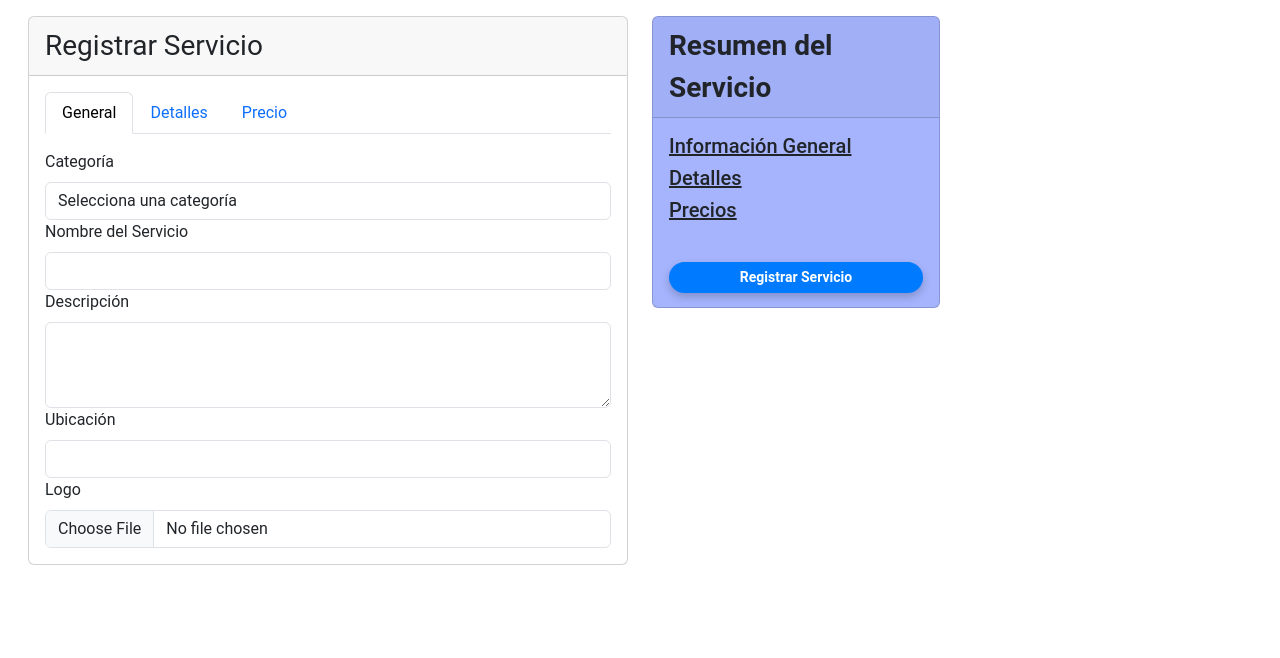
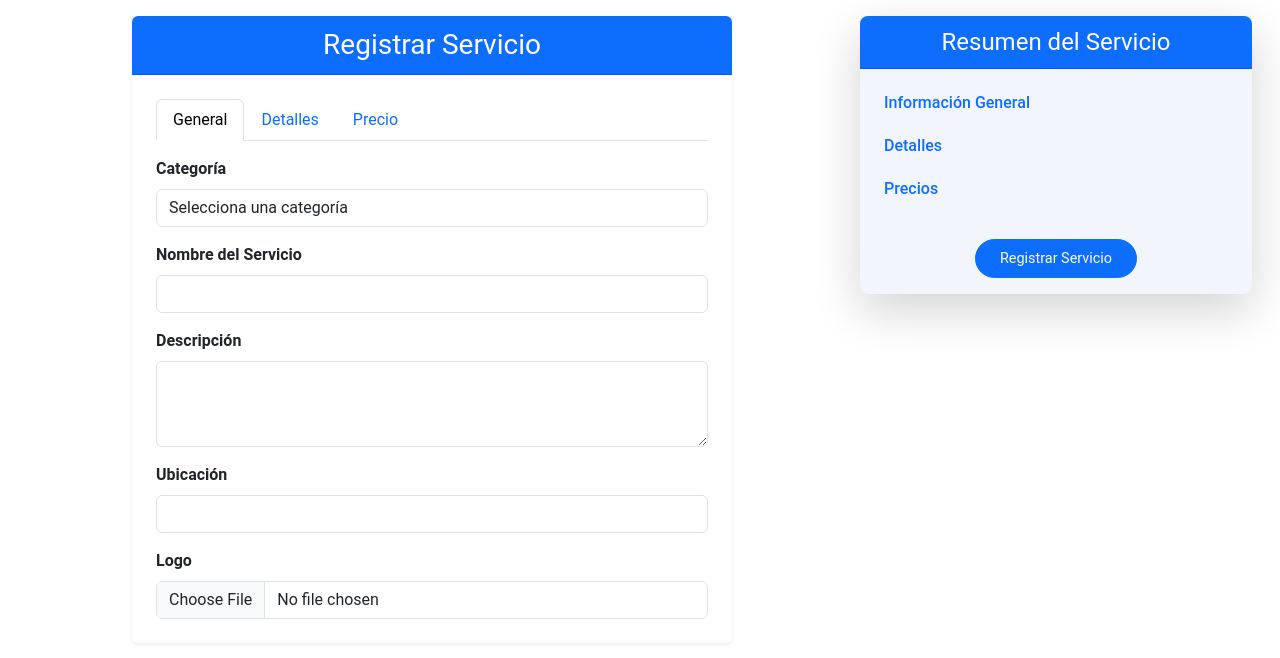
Before and after one commit to oscaralfrm/Grupo5-Comision3k2-SeminarioIntegrador, a React (Vite) app in the folder harp/: page /instructor/1/crear-servicio in a window 1280 px wide. Shown: the top 658 px of the page. Built offline with nearby package versions, Linux system fonts and the light colour scheme.

Commit message:
Arreglos de Registro Servicio

```diff
--- a/harp/src/Components/Instructor/Servicio/RegistrarServicio.jsx
+++ b/harp/src/Components/Instructor/Servicio/RegistrarServicio.jsx
@@ -13,7 +13,7 @@ const ServicioForm = () => {
     frecuencia: "",
     capacidadMaxima: "",
     costo: "",
-    metodoPago: ""
+    metodoPago: "",
   });
 
   const handleInputChange = (e) => {
@@ -25,16 +25,19 @@ const ServicioForm = () => {
   };
 
   return (
-    <Row className="m-3" style={{ fontFamily: 'Roboto, sans-serif' }}>
-      <Col xs={12} md={6}>
-        <Card>
-          <Card.Header className="fs-3">Registrar Servicio</Card.Header>
-          <Card.Body>
-            <Tabs activeKey={activeTab} onSelect={(k) => setActiveTab(k)}>
+    <div style={{ fontFamily: "Roboto, sans-serif" }}>
+      <Row className="m-3">
+        <Col xs={12} md={8} lg={6} className="mx-auto">
+          <Card className="shadow-sm rounded" style={{ border: 'none' }}>
+            <Card.Header className="fs-3 text-center bg-primary text-white rounded-top">
+              Registrar Servicio
+            </Card.Header>
+            <Card.Body className="p-4">
+              <Tabs activeKey={activeTab} onSelect={(k) => setActiveTab(k)} className="mb-3">
                 <Tab eventKey="general" title="General">
-                <Form className="mt-3">
+                  <Form>
                     <Form.Group controlId="categoria">
-                    <Form.Label>Categoría</Form.Label>
+                      <Form.Label className="fw-semibold">Categoría</Form.Label>
                       <Form.Control
                         as="select"
                         name="categoria"
@@ -48,8 +51,8 @@ const ServicioForm = () => {
                       </Form.Control>
                     </Form.Group>
 
-                  <Form.Group controlId="nombreServicio">
-                    <Form.Label>Nombre del Servicio</Form.Label>
+                    <Form.Group controlId="nombreServicio" className="mt-3">
+                      <Form.Label className="fw-semibold">Nombre del Servicio</Form.Label>
                       <Form.Control
                         type="text"
                         name="nombreServicio"
@@ -58,8 +61,8 @@ const ServicioForm = () => {
                       />
                     </Form.Group>
 
-                  <Form.Group controlId="descripcion">
-                    <Form.Label>Descripción</Form.Label>
+                    <Form.Group controlId="descripcion" className="mt-3">
+                      <Form.Label className="fw-semibold">Descripción</Form.Label>
                       <Form.Control
                         as="textarea"
                         rows={3}
@@ -69,8 +72,8 @@ const ServicioForm = () => {
                       />
                     </Form.Group>
 
-                  <Form.Group controlId="ubicacion">
-                    <Form.Label>Ubicación</Form.Label>
+                    <Form.Group controlId="ubicacion" className="mt-3">
+                      <Form.Label className="fw-semibold">Ubicación</Form.Label>
                       <Form.Control
                         type="text"
                         name="ubicacion"
@@ -79,8 +82,8 @@ const ServicioForm = () => {
                       />
                     </Form.Group>
 
-                  <Form.Group controlId="logo">
-                    <Form.Label>Logo</Form.Label>
+                    <Form.Group controlId="logo" className="mt-3">
+                      <Form.Label className="fw-semibold">Logo</Form.Label>
                       <Form.Control
                         type="file"
                         name="logo"
@@ -91,9 +94,9 @@ const ServicioForm = () => {
                 </Tab>
 
                 <Tab eventKey="detalles" title="Detalles">
-                <Form className="mt-3">
-                  <Form.Group controlId="duracion">
-                    <Form.Label>Duración</Form.Label>
+                  <Form>
+                    <Form.Group controlId="duracion" className="mt-3">
+                      <Form.Label className="fw-semibold">Duración</Form.Label>
                       <Form.Control
                         type="time"
                         name="duracion"
@@ -102,8 +105,8 @@ const ServicioForm = () => {
                       />
                     </Form.Group>
 
-                  <Form.Group controlId="frecuencia">
-                    <Form.Label>Frecuencia</Form.Label>
+                    <Form.Group controlId="frecuencia" className="mt-3">
+                      <Form.Label className="fw-semibold">Frecuencia</Form.Label>
                       {["Diaria", "Semanal", "Mensual"].map((freq) => (
                         <Form.Check
                           key={freq}
@@ -117,8 +120,8 @@ const ServicioForm = () => {
                       ))}
                     </Form.Group>
 
-                  <Form.Group controlId="capacidadMaxima">
-                    <Form.Label>Capacidad Máxima</Form.Label>
+                    <Form.Group controlId="capacidadMaxima" className="mt-3">
+                      <Form.Label className="fw-semibold">Capacidad Máxima</Form.Label>
                       <Form.Control
                         type="number"
                         name="capacidadMaxima"
@@ -131,9 +134,9 @@ const ServicioForm = () => {
                 </Tab>
 
                 <Tab eventKey="precio" title="Precio">
-                <Form className="mt-3">
-                  <Form.Group controlId="costo">
-                    <Form.Label>Costo</Form.Label>
+                  <Form>
+                    <Form.Group controlId="costo" className="mt-3">
+                      <Form.Label className="fw-semibold">Costo</Form.Label>
                       <Form.Control
                         type="number"
                         name="costo"
@@ -143,8 +146,8 @@ const ServicioForm = () => {
                       />
                     </Form.Group>
 
-                  <Form.Group controlId="metodoPago">
-                    <Form.Label>Método de Pago</Form.Label>
+                    <Form.Group controlId="metodoPago" className="mt-3">
+                      <Form.Label className="fw-semibold">Método de Pago</Form.Label>
                       {["Efectivo", "Tarjeta", "Transferencia"].map((metodo) => (
                         <Form.Check
                           key={metodo}
@@ -164,62 +167,58 @@ const ServicioForm = () => {
           </Card>
         </Col>
 
-      <Col xs={12} md={3}>
-        <Card style={{ backgroundColor: '#A5B4fd' }}>
-          <Card.Header className="fs-3 fw-bold">Resumen del Servicio</Card.Header>
-          <Card.Body className="d-flex flex-column align-items-start">
+        <Col xs={12} md={4} className="mt-4 mt-md-0">
+          <Card className="shadow-lg rounded-3 border-0" style={{ backgroundColor: '#f2f6fc' }}>
+            <Card.Header className="fs-4 text-center bg-primary text-white rounded-top-3">
+              Resumen del Servicio
+            </Card.Header>
+            <Card.Body className="p-4">
               <div>
-              <h5 style={{ textDecoration: "underline" }}>Información General</h5>
-              {formData.categoria && <p><strong style={{ textDecoration: "underline" }}>Categoría:</strong> {formData.categoria}</p>}
-              {formData.nombreServicio && <p><strong style={{ textDecoration: "underline" }}>Nombre:</strong> {formData.nombreServicio}</p>}
-              {formData.descripcion && <p><strong style={{ textDecoration: "underline" }}>Descripción:</strong> {formData.descripcion}</p>}
-              {formData.ubicacion && <p><strong style={{ textDecoration: "underline" }}>Ubicación:</strong> {formData.ubicacion}</p>}
+                <h6 className="text-primary mb-3">Información General</h6>
+                {formData.categoria && <p className="mb-1"><strong>Categoría:</strong> {formData.categoria}</p>}
+                {formData.nombreServicio && <p className="mb-1"><strong>Nombre:</strong> {formData.nombreServicio}</p>}
+                {formData.descripcion && <p className="mb-1"><strong>Descripción:</strong> {formData.descripcion}</p>}
+                {formData.ubicacion && <p className="mb-1"><strong>Ubicación:</strong> {formData.ubicacion}</p>}
 
-              <h5 style={{ textDecoration: "underline" }}>Detalles</h5>
-              {formData.duracion && <p><strong style={{ textDecoration: "underline" }}>Duración:</strong> {formData.duracion}</p>}
-              {formData.frecuencia && <p><strong style={{ textDecoration: "underline" }}>Frecuencia:</strong> {formData.frecuencia}</p>}
-              {formData.capacidadMaxima && <p><strong style={{ textDecoration: "underline" }}>Capacidad Máxima:</strong> {formData.capacidadMaxima}</p>}
+                <h6 className="text-primary mt-4 mb-3">Detalles</h6>
+                {formData.duracion && <p className="mb-1"><strong>Duración:</strong> {formData.duracion}</p>}
+                {formData.frecuencia && <p className="mb-1"><strong>Frecuencia:</strong> {formData.frecuencia}</p>}
+                {formData.capacidadMaxima && <p className="mb-1"><strong>Capacidad Máxima:</strong> {formData.capacidadMaxima}</p>}
 
-              <h5 style={{ textDecoration: "underline" }}>Precios</h5>
-              {formData.costo && <p><strong style={{ textDecoration: "underline" }}>Costo:</strong> {formData.costo}</p>}
-              {formData.metodoPago && <p><strong style={{ textDecoration: "underline" }}>Método de Pago:</strong> {formData.metodoPago}</p>}
+                <h6 className="text-primary mt-4 mb-3">Precios</h6>
+                {formData.costo && <p className="mb-1"><strong>Costo:</strong> {formData.costo}</p>}
+                {formData.metodoPago && <p className="mb-1"><strong>Método de Pago:</strong> {formData.metodoPago}</p>}
               </div>
               {formData.logo && (
-              <div className="ms-3 text-center">
-                <h5>Logo</h5>
+                <div className="text-center my-4">
                   <Image
                     src={URL.createObjectURL(formData.logo)}
                     alt="Logo"
-                  thumbnail
-                  style={{ maxWidth: "100px", maxHeight: "100px" }}
+                    roundedCircle
+                    style={{ width: "80px", height: "80px", border: "2px solid #007bff" }}
                   />
                 </div>
               )}
             </Card.Body>
+            <div className="text-center pb-3">
               <Button
                 variant="primary"
-            className="mt-3 mx-3"
+                className="rounded-pill px-4 py-2"
                 style={{
-              backgroundColor: "#007bff",
-              border: "none",
-              borderRadius: "20px",
-              boxShadow: "0px 4px 8px rgba(0, 0, 0, 0.2)",
-              fontWeight: "bold",
-              fontSize: "0.875rem",
-              padding: "0.3rem 0.8rem",
-              color: "white",
+                  // fontWeight: "bold",
+                  fontSize: "0.9rem",
                   transition: "transform 0.2s",
-              width: "auto",
-              marginBottom: '1em',
                 }}
                 onMouseEnter={(e) => (e.target.style.transform = "scale(1.05)")}
                 onMouseLeave={(e) => (e.target.style.transform = "scale(1)")}
               >
                 Registrar Servicio
               </Button>
+            </div>
           </Card>
         </Col>
       </Row>
+    </div>
   );
 };
 
```
Lines whose indentation alone changed are shown as unchanged.
